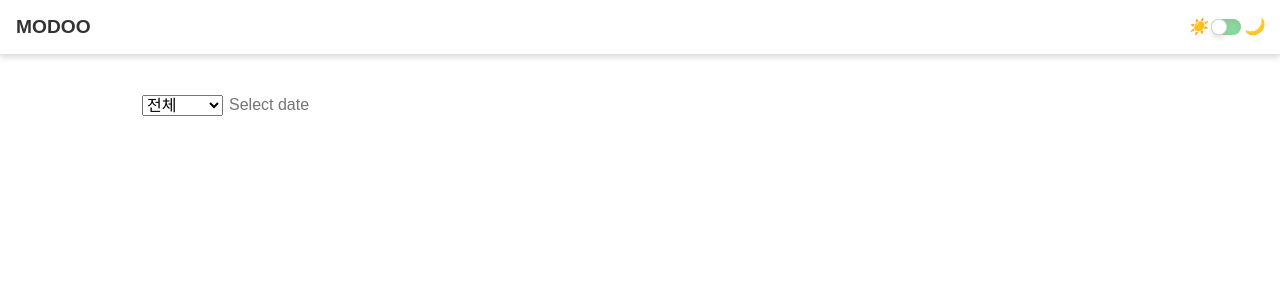
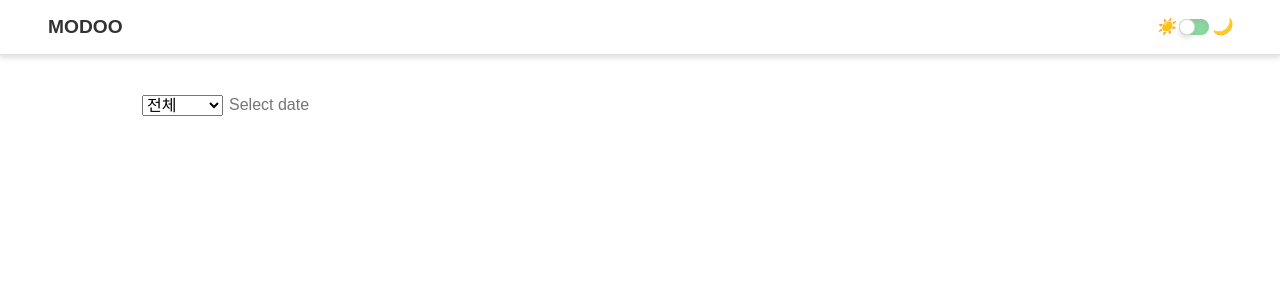
Before and after one commit to NariP/modoo-todo, a React (Create React App) app: page / in a window 1280 px wide. Shown: the top 300 px of the page. Built offline with nearby package versions, Linux system fonts and the light colour scheme; a web font is replaced by a local one.

Commit message:
fix: GNB UI 수정 & mainSection 외 다른 부분에도 background 적용 #24

```diff
--- a/src/components/Layout/GNB.tsx
+++ b/src/components/Layout/GNB.tsx
@@ -19,20 +19,18 @@ const GNB: React.FC<IGnbProps> = ({ setTheme }) => {
   );
 };
 const StyledHeader = styled.header`
-  background: ${({ theme }) => theme.color.bgColor};
-  color: ${({ theme }) => theme.color.textColor};
+  background: inherit;
+  color: inherit;
   border-bottom: 1px solid rgba(153, 153, 153, 0.3);
   box-shadow: 0 3px 5px rgba(153, 153, 153, 0.3);
-
   display: flex;
   justify-content: space-between;
   width: 100%;
   position: sticky;
-  padding: 1em;
+  padding: 1em 3em;
 `;
 const StyledLogo = styled.div`
-  color: ${({ theme }) => theme.color.textColor};
-
+  color: inherit;
   font-size: 1.2em;
   font-weight: 800;
 `;
--- a/src/components/Layout/Layout.tsx
+++ b/src/components/Layout/Layout.tsx
@@ -6,16 +6,20 @@ interface ILayoutProps {
 }
 const Layout: React.FC<ILayoutProps> = ({ children, setTheme }) => {
   return (
-    <>
+    <StyledLayoutContainer>
       <GNB setTheme={setTheme} />
       <StyledMain>{children}</StyledMain>
-    </>
+    </StyledLayoutContainer>
   );
 };
+const StyledLayoutContainer = styled.div`
+  background: ${({ theme }) => theme.color.bgColor};
+  color: ${({ theme }) => theme.color.textColor};
+`;
 
 const StyledMain = styled.main`
-  background: ${({ theme }) => theme.color.bgColor};
-  color: ${({ theme }) => theme.color.textColor};
+  background: inherit;
+  color: inherit;
   width: 1000px;
   margin: 0 auto;
   padding-top: 40px;
```
